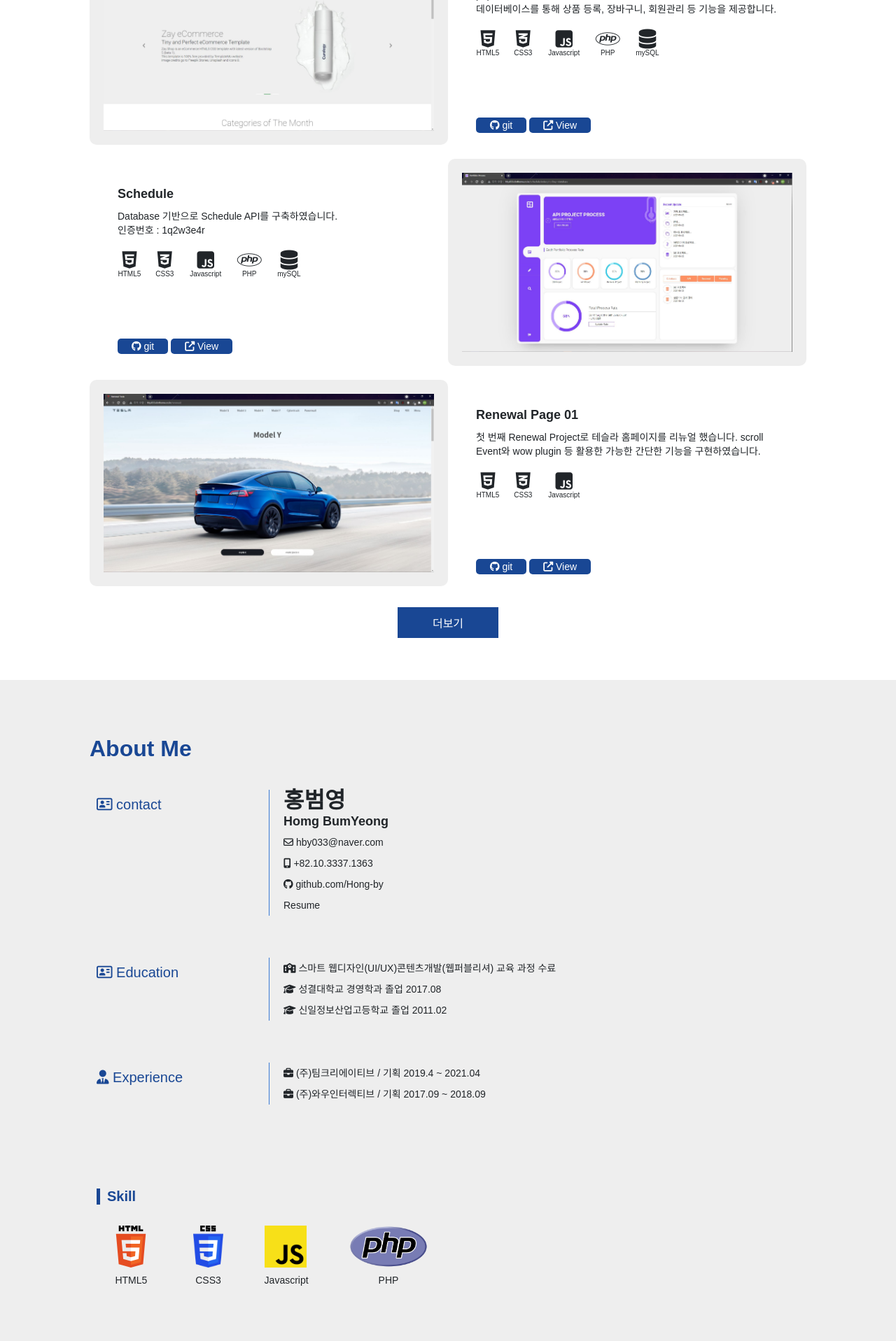
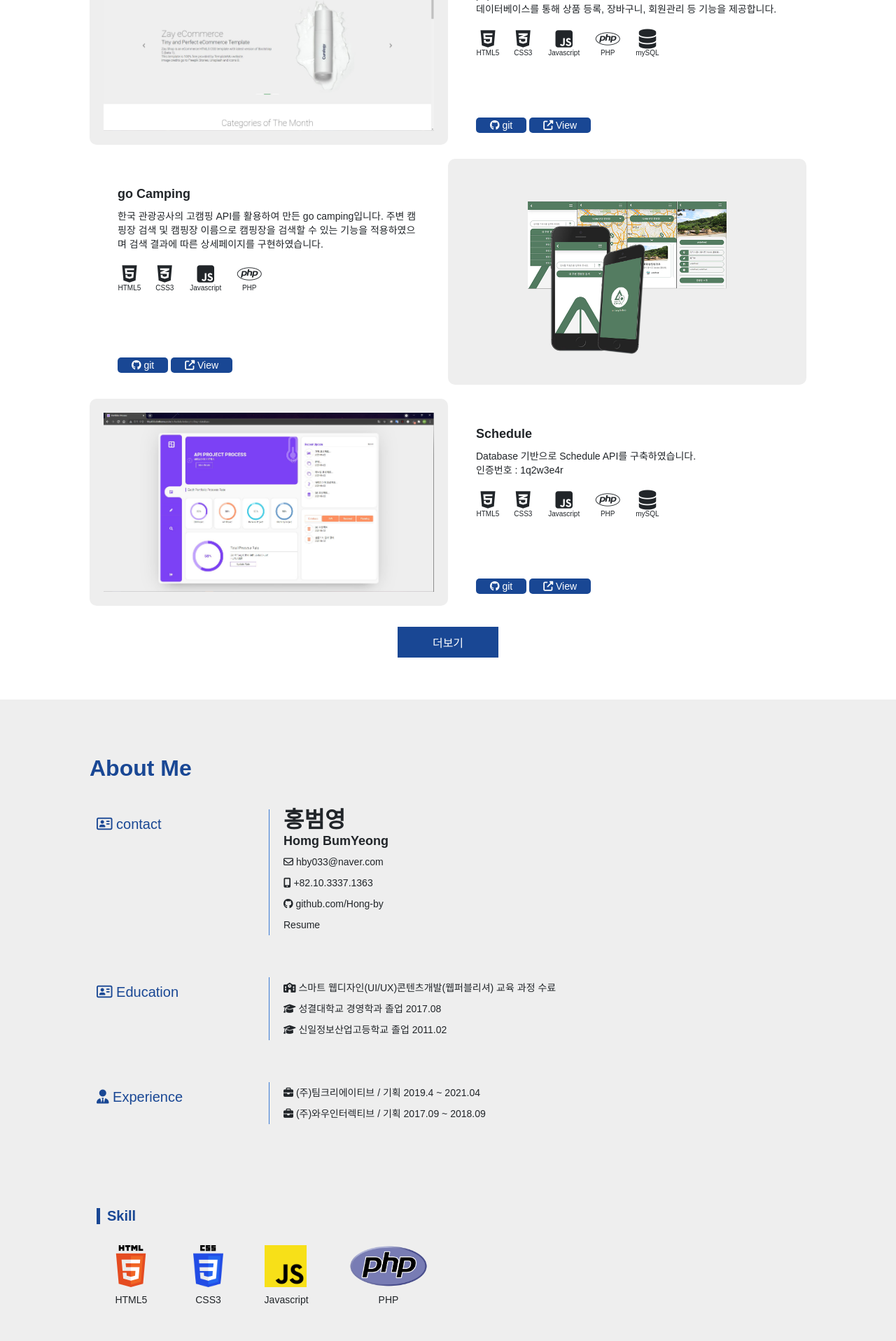
Before and after one commit to Hong-by/Portfolio_Web, a PHP site: page / in a window 1280 px wide. Shown: the part 966-2883 px from the top of the page at 70% size. Run offline with PHP 8.4, Linux system fonts and the light colour scheme; data that the repository does not hold is empty; a stand-in replaces the project's code that opens the database connection; some libraries are stand-ins or nearby versions; some web fonts are replaced.

Commit message:
update : go camping 추가
go camping 포트폴리오 추가

```diff
--- a/css/media.css
+++ b/css/media.css
@@ -102,8 +102,8 @@
 
   .con_table{padding: 10px;}
   .con_table li span:nth-child(1){width: 20%;}
-  .con_table li span:nth-child(2){width: 20%;}
-  .con_table li span:nth-child(3){width: 60%;}
+  .con_table li span:nth-child(2){display: none;}
+  .con_table li span:nth-child(3){width: 80%;}
   .con_table li span:nth-child(4){display: none;}
 
   /* footer Style Code */
--- a/css/style.css
+++ b/css/style.css
@@ -69,6 +69,9 @@
 .project_contants .contant{width: 50%; margin-top: 20px; display: flex; flex-direction: column; position: relative;}
 .project_contants .con_img{overflow: hidden; padding: 20px; background: #eee; border-radius: 10px;}
 .project_contants .con_img img{width: 100%;}
+.project_contants .con_img .gocamping{display: flex; justify-content: center;}
+.project_contants .con_img .gocamping img{width: 60%;}
+
 
 .project_contants .con_txt{padding: 40px;}
 .project_contants .con_txt p{padding: 10px 0;}
--- a/index.php
+++ b/index.php
@@ -131,6 +131,40 @@
             </div>
           </div>
           <div class="contant con_txt wow fadeInUp" data-wow-offset="200">
+            <h3>go Camping</h3>
+            <p>한국 관광공사의 고캠핑 API를 활용하여 만든 go camping입니다.
+              주변 캠핑장 검색 및 캠핑장 이름으로 캠핑장을 검색할 수 있는 기능을 적용하였으며 검색 결과에 따른 상세페이지를 구현하였습니다.</p>
+            <div class="language">
+              <ul>
+                <li><i class="fab fa-html5"></i>
+                  <p>HTML5</p>
+                </li>
+                <li><i class="fab fa-css3-alt"></i>
+                  <p>CSS3</p>
+                </li>
+                <li><i class="fab fa-js-square"></i>
+                  <p>Javascript</p>
+                </li>
+                <li><i class="fab fa-php"></i>
+                  <p>PHP</p>
+                </li>
+              </ul>
+            </div>
+            <div class="con_link">
+              <em><a href="https://github.com/Hong-by/API_Project"><i class="fab fa-github"></i> git</a></em>
+              <em><a href="https://dabipyeung.com/APIProject/bumyeung/API_project/"><i
+                    class="fas fa-external-link-alt"></i>
+                  View</a></em>
+            </div>
+          </div>
+          <div class="contant con_img wow fadeInUp" data-wow-offset="30">
+            <a href="https://dabipyeung.com/APIProject/bumyeung/API_project/" class="gocamping"><img
+                src="img/portfolio/gocamping.png" alt=""></a>
+          </div>
+          <div class="contant con_img wow fadeInUp" data-wow-offset="30">
+            <a href="http://hby033.dothome.co.kr/schedule/index.php"><img src="img/portfolio/schedule.JPG" alt=""></a>
+          </div>
+          <div class="contant con_txt wow fadeInUp" data-wow-offset="200">
             <h3>Schedule</h3>
             <p>Database 기반으로 Schedule API를 구축하였습니다.</br>인증번호 : 1q2w3e4r </p>
             <div class="language">
@@ -158,12 +192,6 @@
                   View</a></em>
             </div>
           </div>
-          <div class="contant con_img wow fadeInUp" data-wow-offset="30">
-            <a href="http://hby033.dothome.co.kr/schedule/index.php"><img src="img/portfolio/schedule.JPG" alt=""></a>
-          </div>
-          <div class="contant con_img wow fadeInUp" data-wow-offset="30">
-            <a href="http://hby033.dothome.co.kr/renewal/"><img src="img/portfolio/renewal01.JPG" alt=""></a>
-          </div>
           <div class="contant con_txt wow fadeInUp" data-wow-offset="200">
             <h3>Renewal Page 01</h3>
             <p>첫 번째 Renewal Project로 테슬라 홈페이지를 리뉴얼 했습니다. scroll Event와 wow plugin 등 활용한 가능한 간단한 기능을 구현하였습니다.</p>
@@ -185,7 +213,13 @@
               <em><a href="http://hby033.dothome.co.kr/renewal/"><i class="fas fa-external-link-alt"></i> View</a></em>
             </div>
           </div>
-          <div class="contant con_txt ">
+          <div class="contant con_img wow fadeInUp" data-wow-offset="30">
+            <a href="http://hby033.dothome.co.kr/renewal/"><img src="img/portfolio/renewal01.JPG" alt=""></a>
+          </div>
+          <div class="contant con_img wow fadeInUp" data-wow-offset="30">
+            <a href="http://hby033.dothome.co.kr/mammoth"><img src="img/portfolio/renewal02.JPG" alt=""></a>
+          </div>
+          <div class="contant con_txt wow fadeInUp" data-wow-offset="200">
             <h3>Renewal Page 02</h3>
             <p>두 번째 Renewal Project로 맘모스 커피 홈페이지를 리뉴얼했습니다. fullpage plugin을 기반으로 제작하였습니다.</p>
             <div class="language">
@@ -206,9 +240,7 @@
               <em><a href="http://hby033.dothome.co.kr/mammoth"><i class="fas fa-external-link-alt"></i> View</a></em>
             </div>
           </div>
-          <div class="contant con_img ">
-            <a href="http://hby033.dothome.co.kr/mammoth"><img src="img/portfolio/renewal02.JPG" alt=""></a>
-          </div>
+
         </div>
         <div class="load_more">
           <button type="button">더보기</button>
```
Also changed, not shown: img/portfolio/gocamping.png (added).
